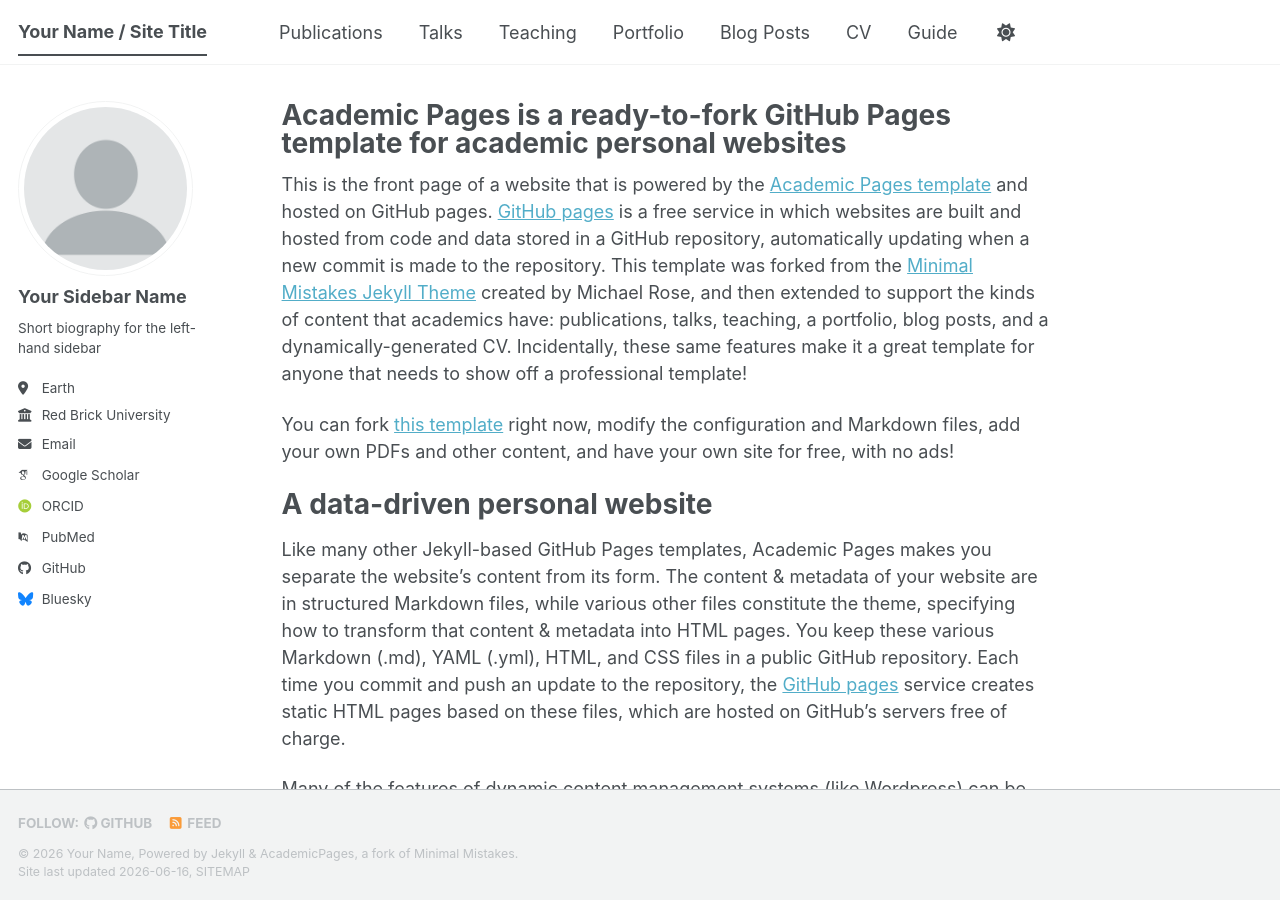
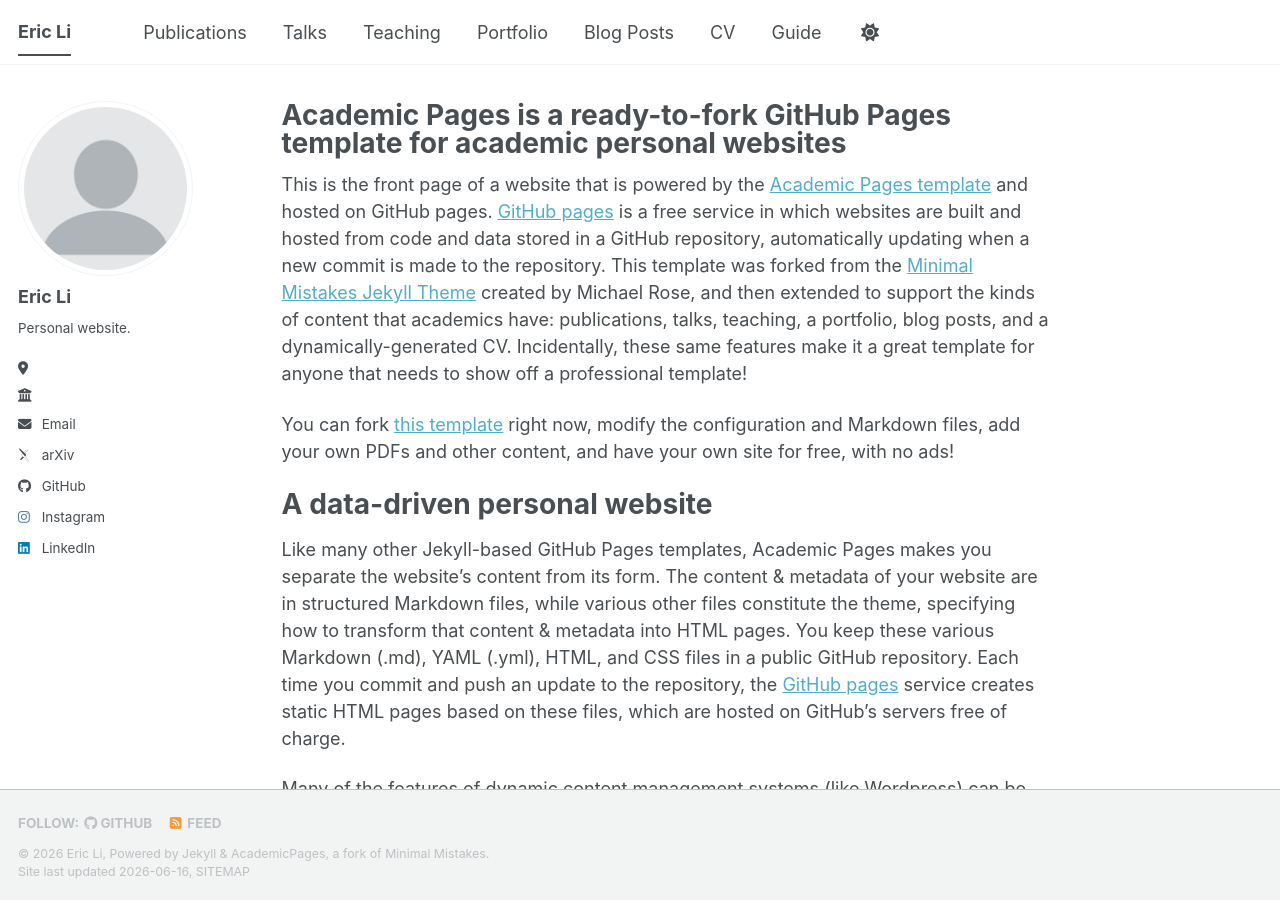
Before and after one commit to anon136/anon136.github.io, a Jekyll site: the page built from _pages/about.md, in a window 1280 px wide and 900 px high. Built offline with Jekyll 4.4.1, drawn with Linux system fonts in a browser that asks for light colours; some web fonts are replaced; a script bundle is joined from its source files by our own code; library files that are not in the unit come from our copies.

Commit message:
Update _config.yml

```diff
--- a/_config.yml
+++ b/_config.yml
@@ -9,12 +9,11 @@
 # Basic Site Settings
 locale                   : "en-US"
 site_theme               : "default" # The available themes options are "default", "air", "sunrise", "mint", "dirt" and "contrast"
-title                    : "Your Name / Site Title"
+title                    : "Eric Li"
 title_separator          : "-"
-name                     : &name "Your Name"
-description              : &description "Your Name's academic portfolio"   # Update this with a general description of your site, this is the default if not overridden by a page
-url                      : https://academicpages.github.io # The base hostname & protocol for your site e.g. "https://[your GitHub username].github.io",
-                                                           # or if you already have some other page hosted on Github then use "https://[your GitHub username].github.io/[Your Repo Name]"
+name                     : &name "Eric Li"
+description              : &description "Personal website of Eric Li"   # Update this with a general description of your site, this is the default if not overridden by a page
+url                      : https://ericli.com
 baseurl                  : "" # the subpath of your site, e.g. "/blog"
 repository               : "academicpages/academicpages.github.io"
 
@@ -22,26 +21,25 @@ repository               : "academicpages/academicpages.github.io"
 #               If a field is blank the icon and link will not appear, otherwise it will be shown.
 #               Additional customization can be done by editing /_includes/author-profile.html
 author:
-  # Biographic information
-  avatar           : "profile.png"
-  name             : "Your Sidebar Name"
-  pronouns         : # example: "she/her"
-  bio              : "Short biography for the left-hand sidebar"
-  location         : "Earth"
-  employer         : "Red Brick University"
-  uri              : # URL
-  email            : "none@example.org"
+  avatar: "profile.png"
+  name: "Eric Li"
+  bio: "Personal website."
+  location: ""
+  employer: ""
+  email: "eric.li@princeton.edu"
+  github: ""
+  linkedin: "https://linkedin.com/in/coin"
 
   # Academic websites
   academia         : # URL
-  arxiv            : # URL - Update with the correct link to your profile
-  googlescholar    : "https://scholar.google.com/citations?user=PS_CX0AAAAAJ"
+  arxiv            : "https://arxiv.org/a/li_e_4.html"
+  googlescholar    :
   inspire-hep      : # URL
   impactstory      : # URL
-  orcid            : "https://orcid.org/yourorcidurl"
+  orcid            :
   semantic         : # URL
   ssrn             : # URL
-  pubmed           : "https://www.ncbi.nlm.nih.gov/pubmed/?term=john+snow"
+  pubmed           :
   researchgate     : # URL
   scopus           : # URL
   zotero           : # URL
@@ -57,16 +55,16 @@ author:
 
   # Social media
   artstation       : # Username
-  bluesky          : "bsky.app" # Replace this with you Bluesky username
+  bluesky          :
   facebook         : # Username
   flickr           : # Username
   foursquare       : # Username
   goodreads        : # Username
   google_plus      : # Username
   keybase          : # Username
-  instagram        : # Username
+  instagram        : "e.ricli"
   lastfm           : # Username
-  linkedin         : # Username
+  linkedin         : "coin"
   mastodon         : # URL
   medium           : # URL
   pinterest        : # Username
```
